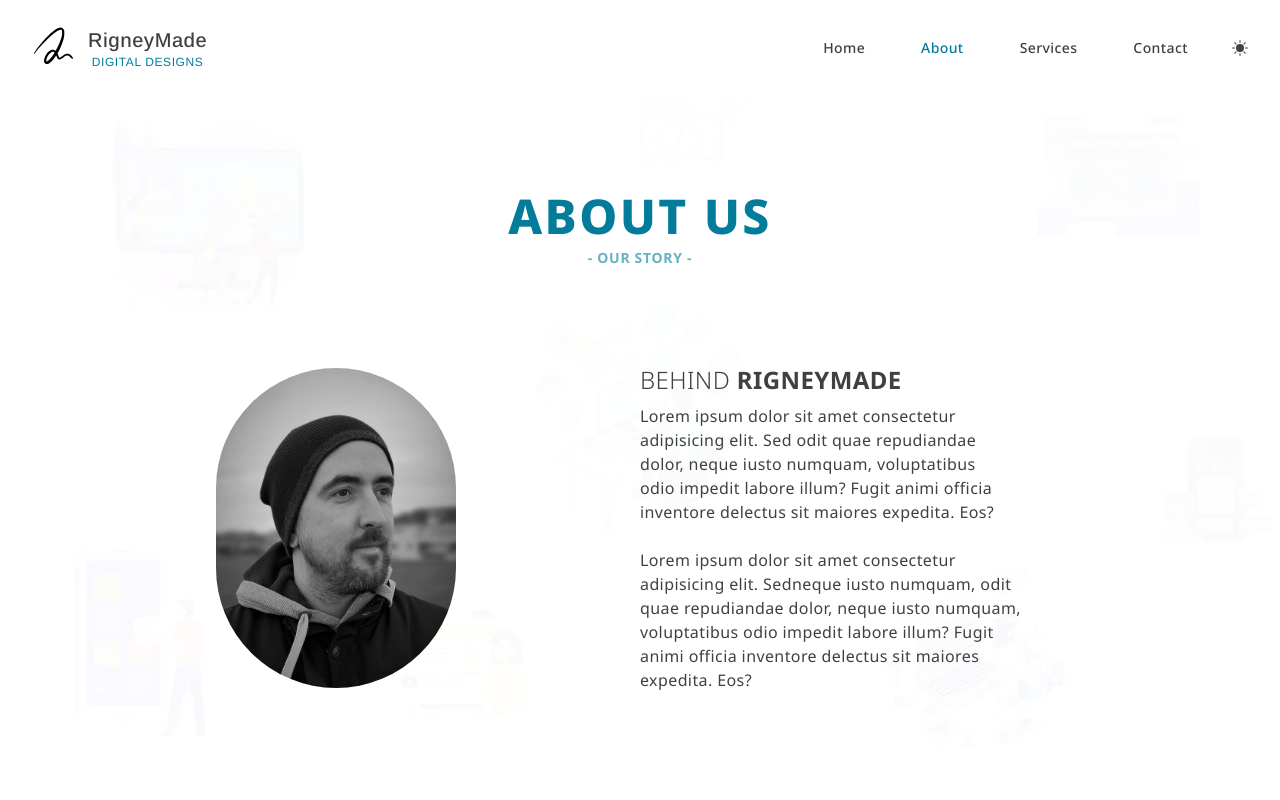
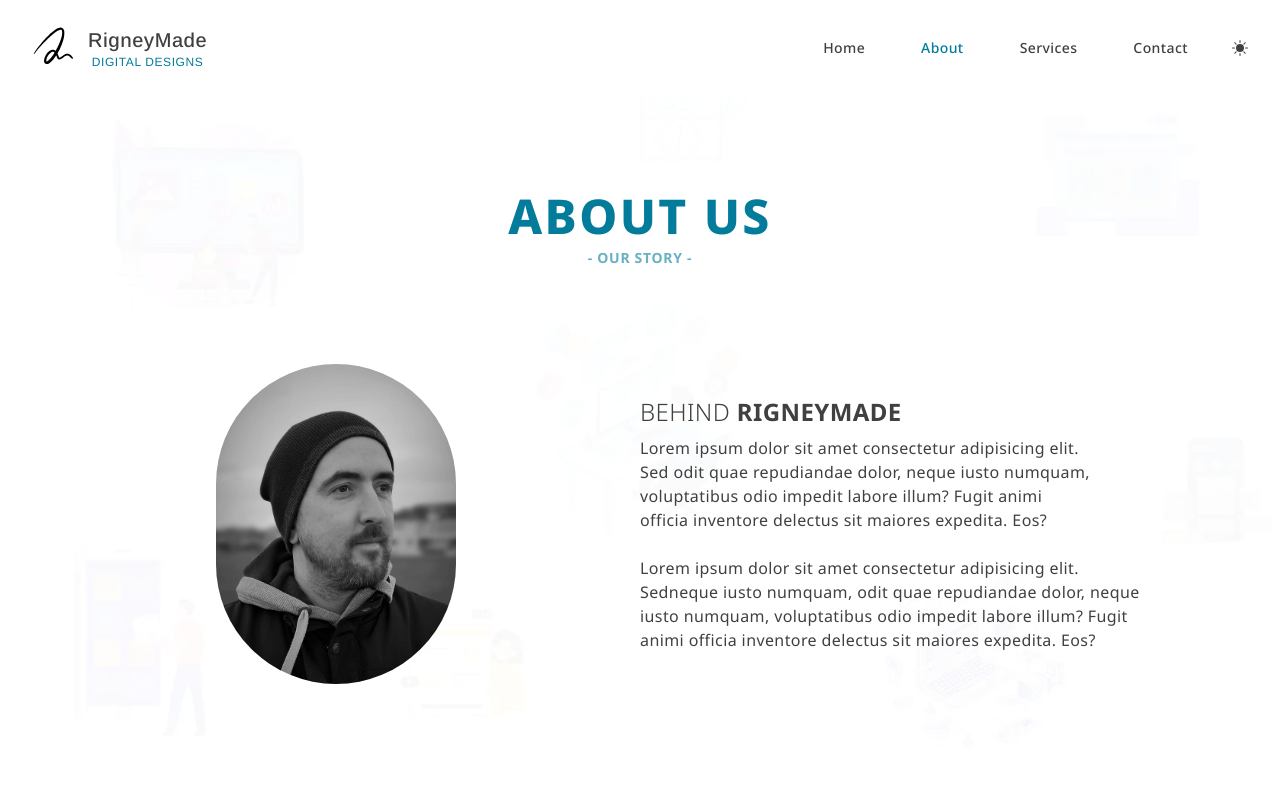
Before and after one commit to KramYengir/rigneymade, a Next.js app: page /about in a window 1280 px wide. Shown: the top 800 px of the page. Built offline with nearby package versions, Linux system fonts and the light colour scheme.

Commit message:
widen about text content

```diff
--- a/components/About/AboutUsSection.tsx
+++ b/components/About/AboutUsSection.tsx
@@ -21,7 +21,7 @@ const AboutUsSection = () => {
           <h3 className="uppercase text-2xl font-light px-2 sm:px-0">
             Behind <span className="font-bold">RigneyMade</span>
           </h3>
-          <p className="max-w-96  text-balance px-2 sm:px-0">
+          <p className="max-w-lg  text-balance px-2 sm:px-0">
             Lorem ipsum dolor sit amet consectetur adipisicing elit. Sed odit
             quae repudiandae dolor, neque iusto numquam, voluptatibus odio
             impedit labore illum? Fugit animi officia inventore delectus sit
```
